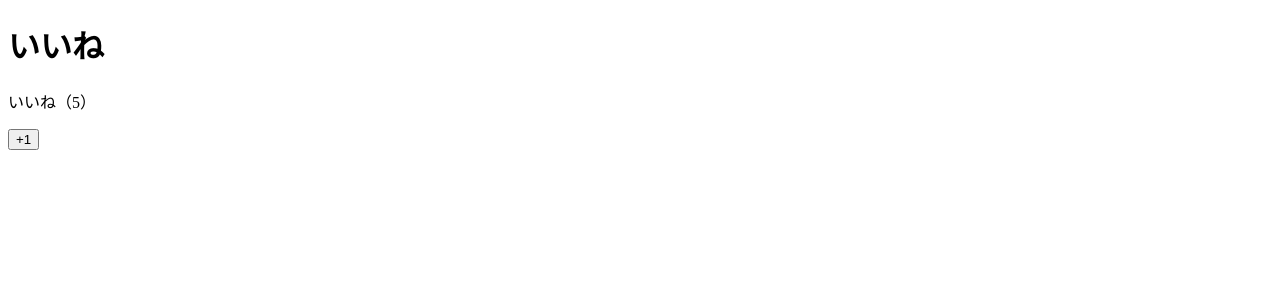
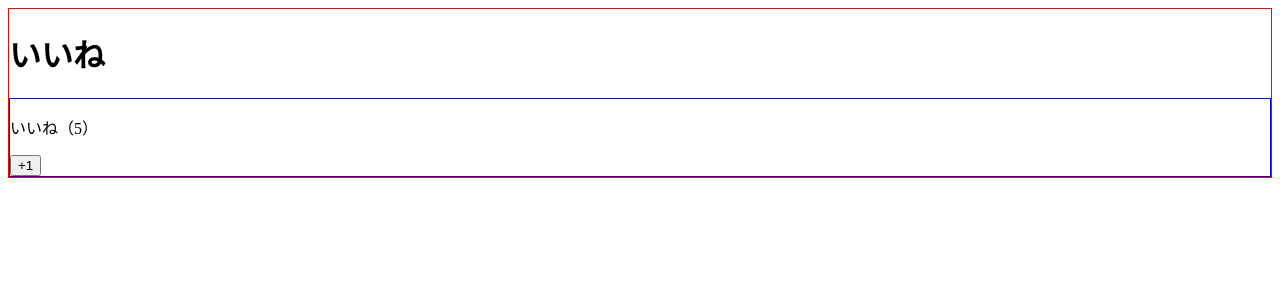
Before and after one commit to ah-0717/study-Vue, a Vue app in the folder 03_vue-video/04_understanding/01_start-cli/: page / in a window 1280 px wide. Shown: the top 300 px of the page. Built offline with nearby package versions, Linux system fonts and the light colour scheme.

Commit message:
styleのscoped

```diff
--- a/03_vue-video/04_understanding/01_start-cli/src/App.vue
+++ b/03_vue-video/04_understanding/01_start-cli/src/App.vue
@@ -17,3 +17,9 @@ export default {
   }
 }
 </script>
+
+<style scoped>
+  div {
+    border: 1px solid red;
+  }
+</style>
--- a/03_vue-video/04_understanding/01_start-cli/src/components/LikeNumber.vue
+++ b/03_vue-video/04_understanding/01_start-cli/src/components/LikeNumber.vue
@@ -21,5 +21,8 @@
   }
 </script>
 
-<style>
+<style scoped>
+  div {
+    border: 1px solid blue;
+  }
 </style>
```
